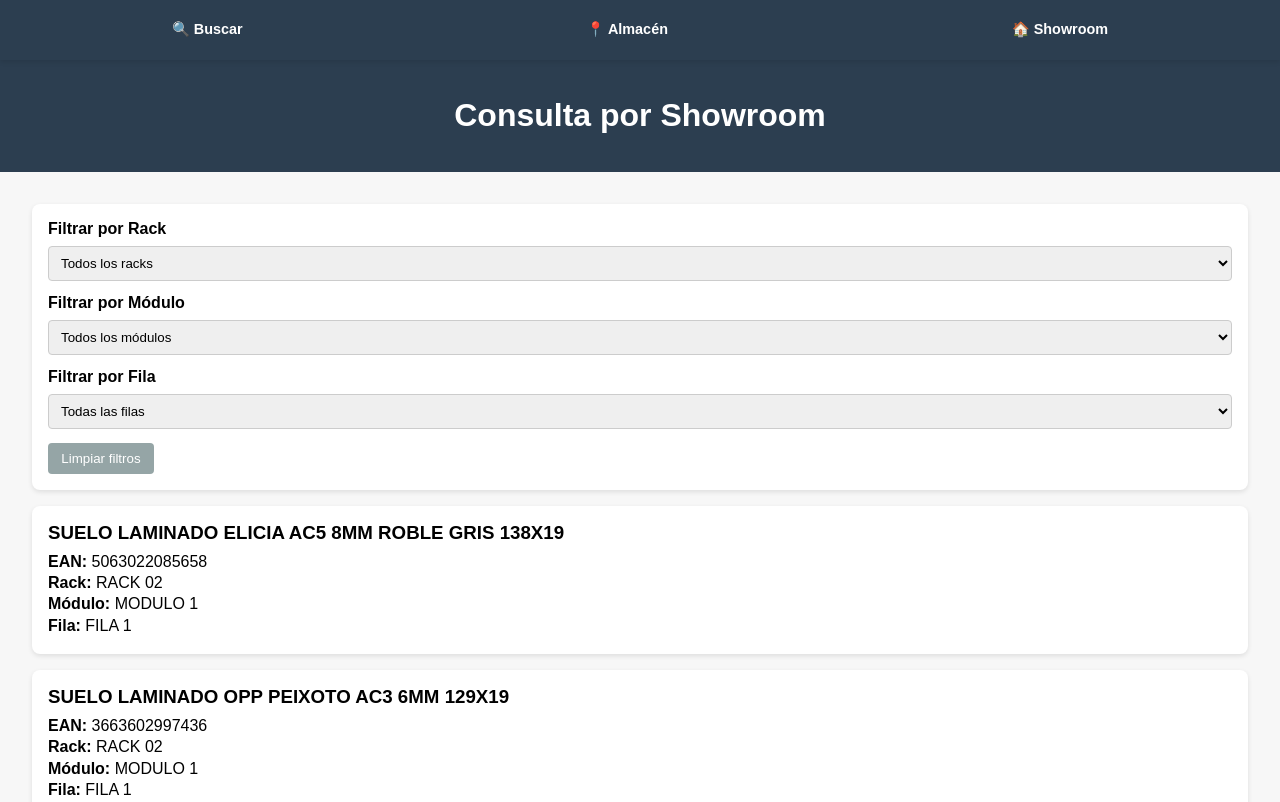
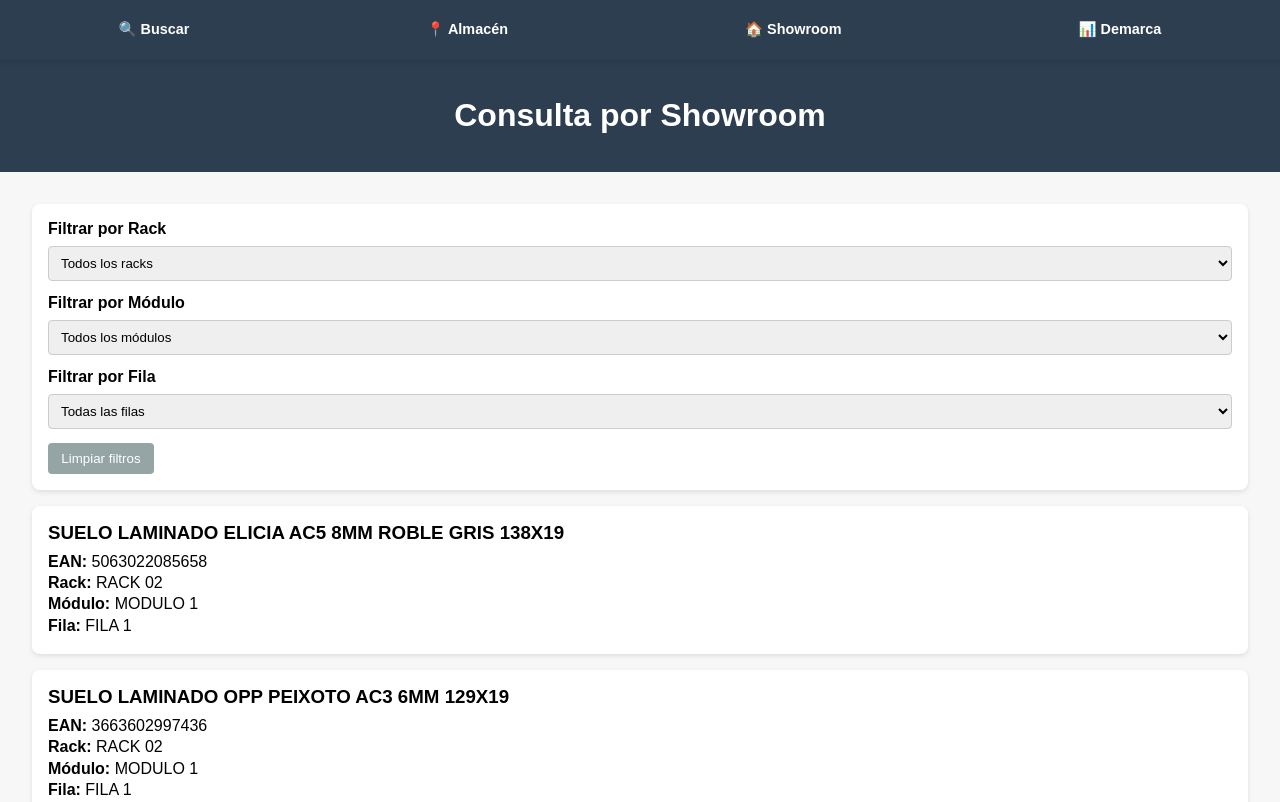
Before and after one commit to alexiscamero/buscador_ceramica, a plain HTML site: page showroom.html in a window 1280 px wide. Shown: the top 802 px of the page. Drawn offline with nearby package versions, Linux system fonts and the light colour scheme.

Commit message:
Update showroom.html

```diff
--- a/showroom.html
+++ b/showroom.html
@@ -98,6 +98,7 @@
   <a href="index.html" class="nav-btn">🔍 Buscar</a>
   <a href="ubicaciones.html" class="nav-btn">📍 Almacén</a>
   <a href="showroom.html" class="nav-btn">🏠 Showroom</a>
+  <a href="demarcacion.html" class="nav-btn">📊 Demarca</a>
 </nav>
 
 <header>
@@ -276,4 +277,5 @@
 </script>
 
 </body>
+
 </html>
```
